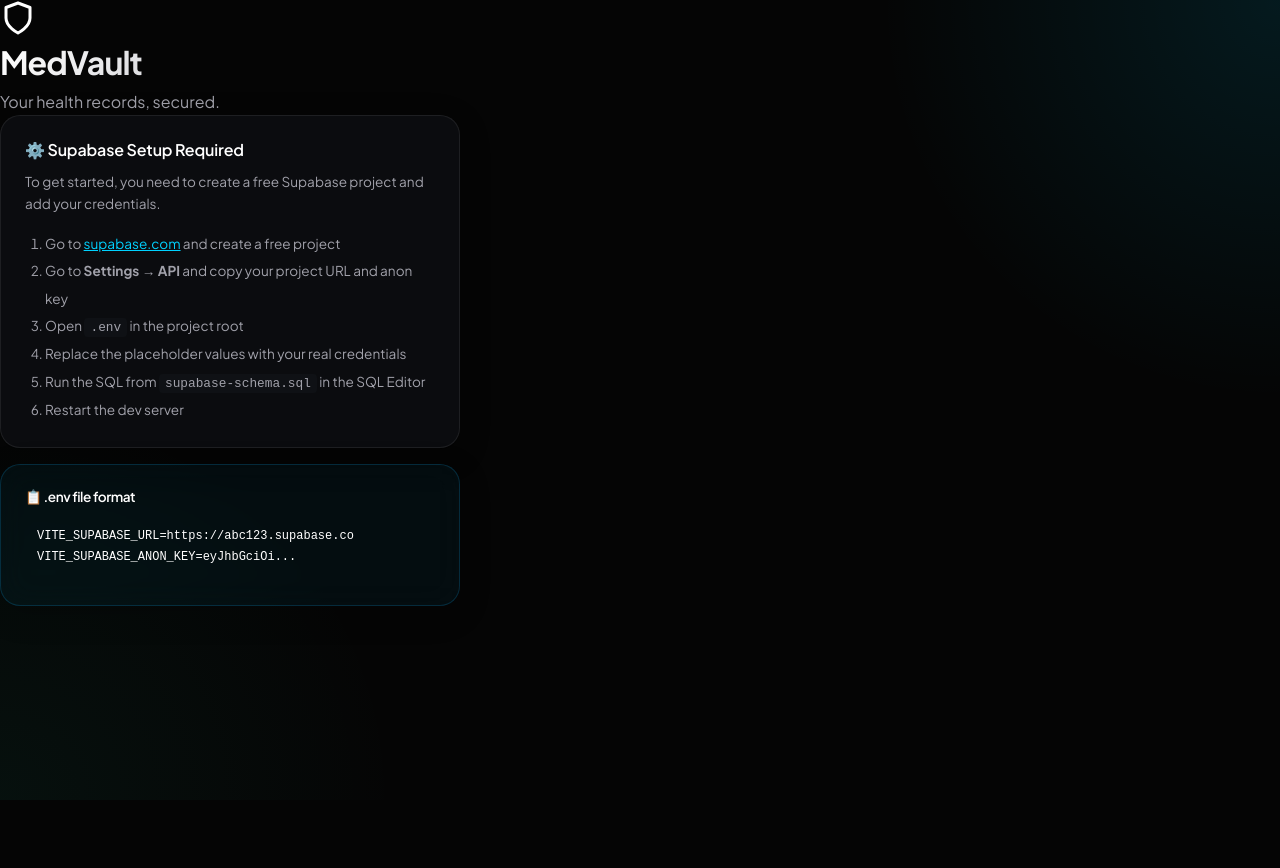
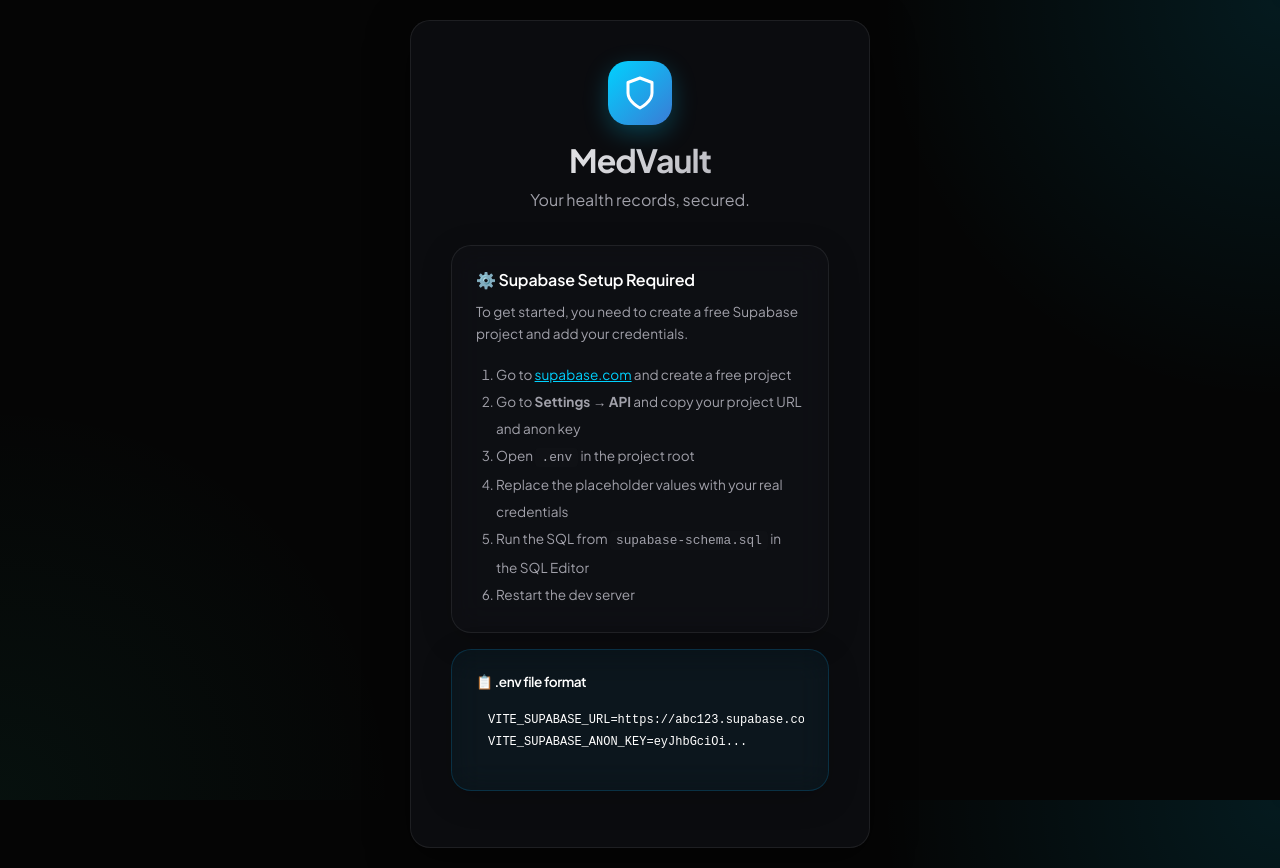
Before and after one commit to theyash1901-arch/medvault, a React (Vite) app: page /login in a window 1280 px wide. Before the commit the page ends 800 px from the top, so only its background shows below. Built offline with nearby package versions, Linux system fonts and the light colour scheme; no server answers.

Commit message:
fix: restore CSS logic for loading screens, implement safety fallback

```diff
--- a/src/contexts/AuthContext.jsx
+++ b/src/contexts/AuthContext.jsx
@@ -41,7 +41,14 @@ export function AuthProvider({ children }) {
       }
     );
 
-    return () => subscription.unsubscribe();
+    const fallbackTimer = setTimeout(() => {
+      setLoading(false);
+    }, 4000);
+
+    return () => {
+      subscription.unsubscribe();
+      clearTimeout(fallbackTimer);
+    };
   }, []);
 
   const fetchProfile = async (userId) => {
--- a/src/index.css
+++ b/src/index.css
@@ -394,3 +394,70 @@
    .markdown-body strong { color: #fff; }
    .markdown-body ul { margin-left: 20px; margin-bottom: 8px; }
    .markdown-body li { margin-bottom: 4px; }
+
+   /* Authentication & Setup Screens */
+   .auth-page {
+     display: flex;
+     justify-content: center;
+     align-items: center;
+     min-height: 100vh;
+     padding: 20px;
+   }
+
+   .auth-card {
+     background: var(--bg-glass);
+     backdrop-filter: blur(20px);
+     border: 1px solid var(--border);
+     border-radius: var(--radius-lg);
+     padding: 40px;
+     width: 100%;
+     max-width: 420px;
+     box-shadow: 0 10px 40px rgba(0,0,0,0.5);
+   }
+
+   .auth-logo {
+     text-align: center;
+     margin-bottom: 32px;
+   }
+
+   .auth-logo .logo-icon {
+     display: inline-flex;
+     align-items: center;
+     justify-content: center;
+     width: 64px;
+     height: 64px;
+     background: linear-gradient(135deg, var(--primary), var(--secondary));
+     border-radius: 20px;
+     margin-bottom: 16px;
+     box-shadow: 0 8px 24px var(--primary-glow);
+     color: white;
+     font-size: 1.5rem;
+   }
+
+   .auth-form {
+     display: flex;
+     flex-direction: column;
+   }
+
+   .auth-footer {
+     text-align: center;
+     margin-top: 24px;
+     font-size: 0.9rem;
+     color: var(--text-muted);
+   }
+
+   .auth-footer a {
+     color: var(--primary);
+     text-decoration: none;
+     font-weight: 600;
+   }
+
+   .loading-screen {
+     display: flex;
+     flex-direction: column;
+     align-items: center;
+     justify-content: center;
+     height: 100vh;
+     background-color: var(--bg-dark);
+     gap: 16px;
+   }
```
